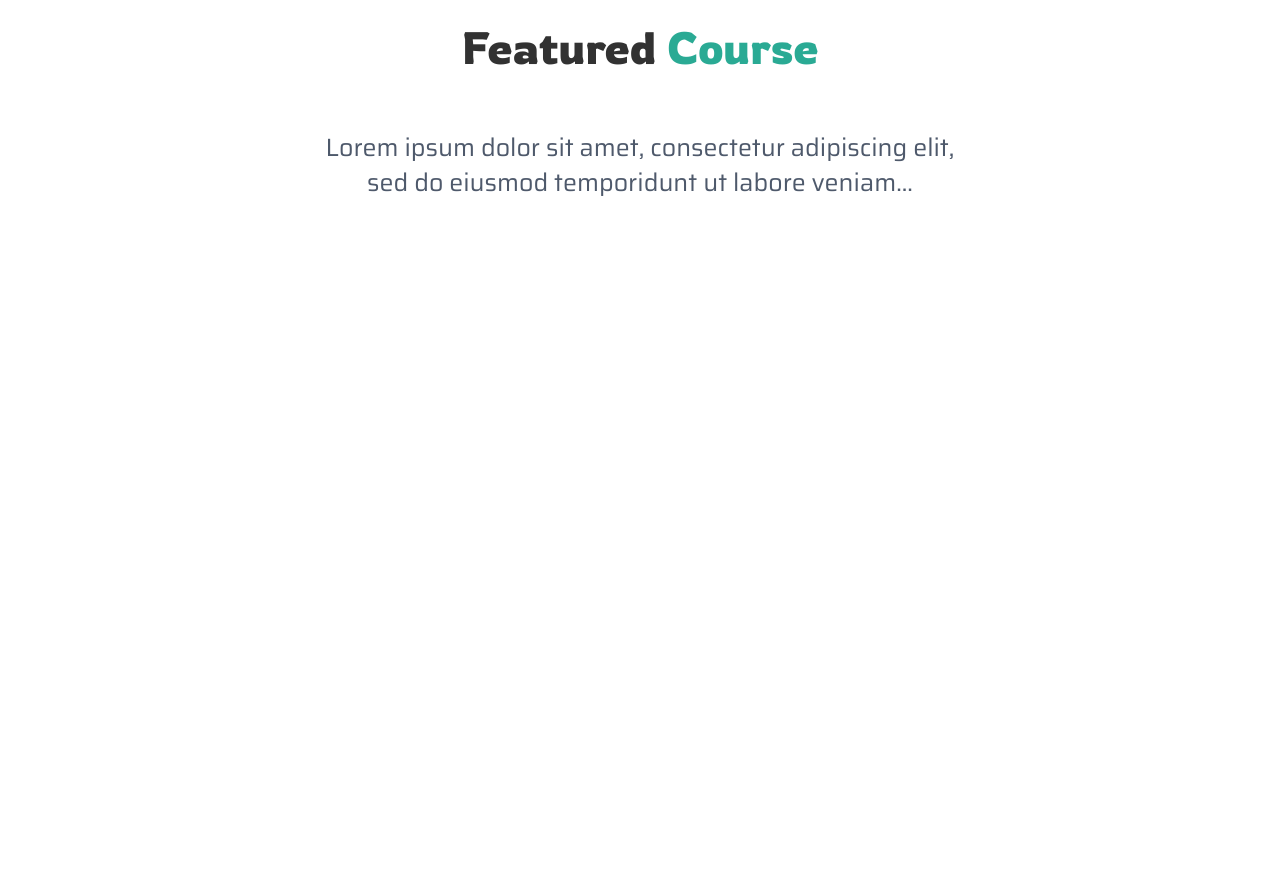
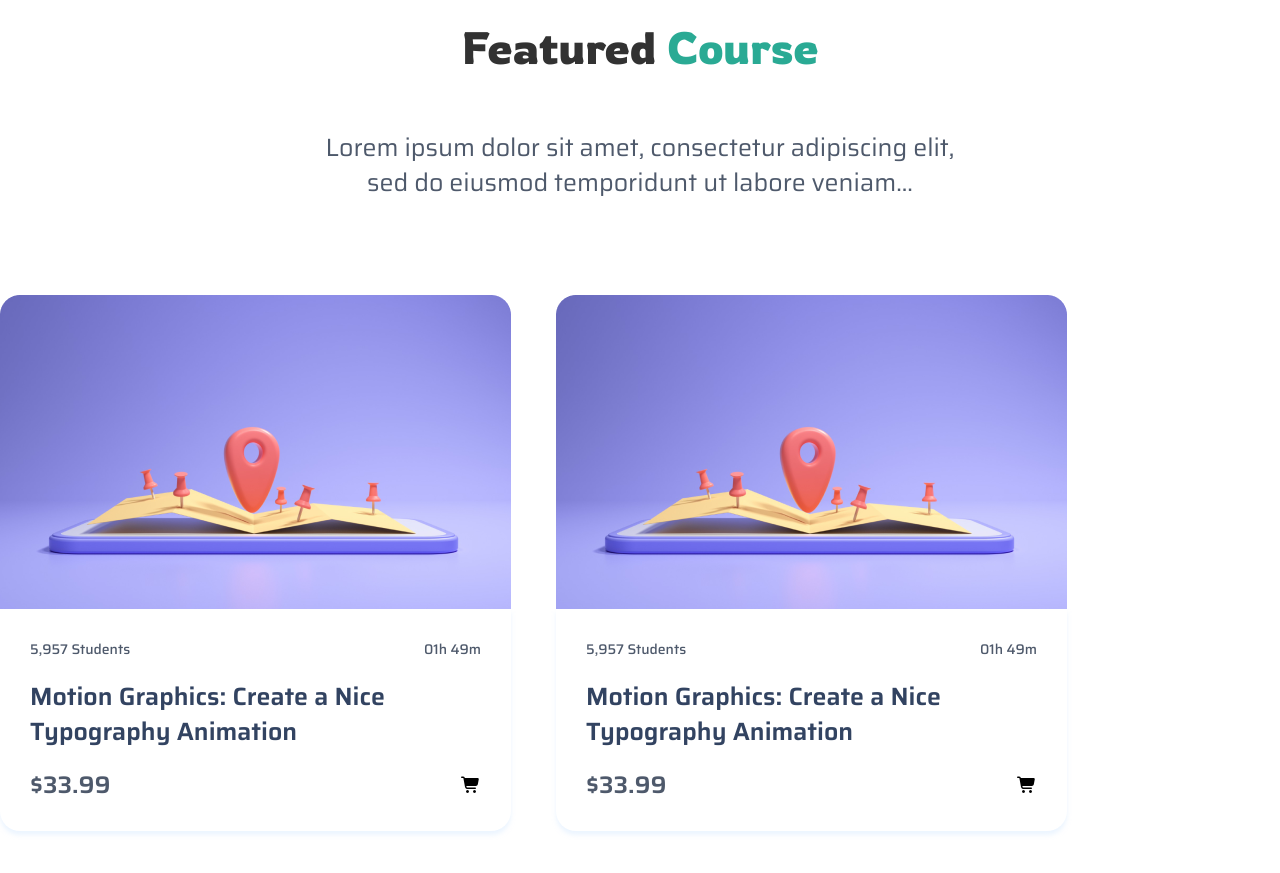
Before and after one commit to mdjaberdev/edujarr, a website: page index.html in a window 1280 px wide. Shown: the part 1333-2206 px from the top of the page. Before the commit the page ends 1633 px from the top, so only its background shows below. Drawn offline with Linux system fonts and the light colour scheme.

Commit message:
cart add

```diff
--- a/index.html
+++ b/index.html
@@ -155,6 +155,42 @@
             eiusmod temporidunt ut labore veniam...
           </p>
         </div>
+        <div class="mt-[95px] flex gap-x-[45px]">
+          <div class="">
+            <img src="src/assets/courseOne.png" alt="" />
+            <div
+              class="p-[30px] bg-white shadow-[0px_4px_4px_0px_rgba(217,236,255,0.5)] rounded-bl-[20px] rounded-br-[20px]"
+            >
+              <div
+                class="flex justify-between text-[#4E596B] text-sm font-medium font-saira"
+              >
+                <span>5,957 Students</span> <span>01h 49m</span>
+              </div>
+              <h3 class="text-[#324361] text-[25px] font-semibold font-saira w-[447px] leading-[35px] my-5">Motion Graphics: Create a Nice Typography Animation</h3>
+             <div class="flex justify-between items-center">
+               <span class="text-[#4E596B] text-2xl font-semibold font-saira">$33.99</span>
+               <span class="cursor-pointer"><i class="fa-solid fa-cart-shopping"></i></span>
+             </div>
+            </div>
+          </div>
+          <div class="">
+            <img src="src/assets/courseOne.png" alt="" />
+            <div
+              class="p-[30px] bg-white shadow-[0px_4px_4px_0px_rgba(217,236,255,0.5)] rounded-bl-[20px] rounded-br-[20px]"
+            >
+              <div
+                class="flex justify-between text-[#4E596B] text-sm font-medium font-saira"
+              >
+                <span>5,957 Students</span> <span>01h 49m</span>
+              </div>
+              <h3 class="text-[#324361] text-[25px] font-semibold font-saira w-[447px] leading-[35px] my-5">Motion Graphics: Create a Nice Typography Animation</h3>
+             <div class="flex justify-between items-center">
+               <span class="text-[#4E596B] text-2xl font-semibold font-saira">$33.99</span>
+               <span class="cursor-pointer"><i class="fa-solid fa-cart-shopping"></i></span>
+             </div>
+            </div>
+          </div>
+        </div>
       </div>
     </section>
     <!-- CoursePart End  -->
--- a/src/input.css
+++ b/src/input.css
@@ -66,3 +66,7 @@
 }
 
 /* Bannerpart end  */
+
+/* CoursePart start  */
+
+/* CoursePart end */
```
Also changed, not shown: src/assets/courseOne.png (added), src/output.css.
